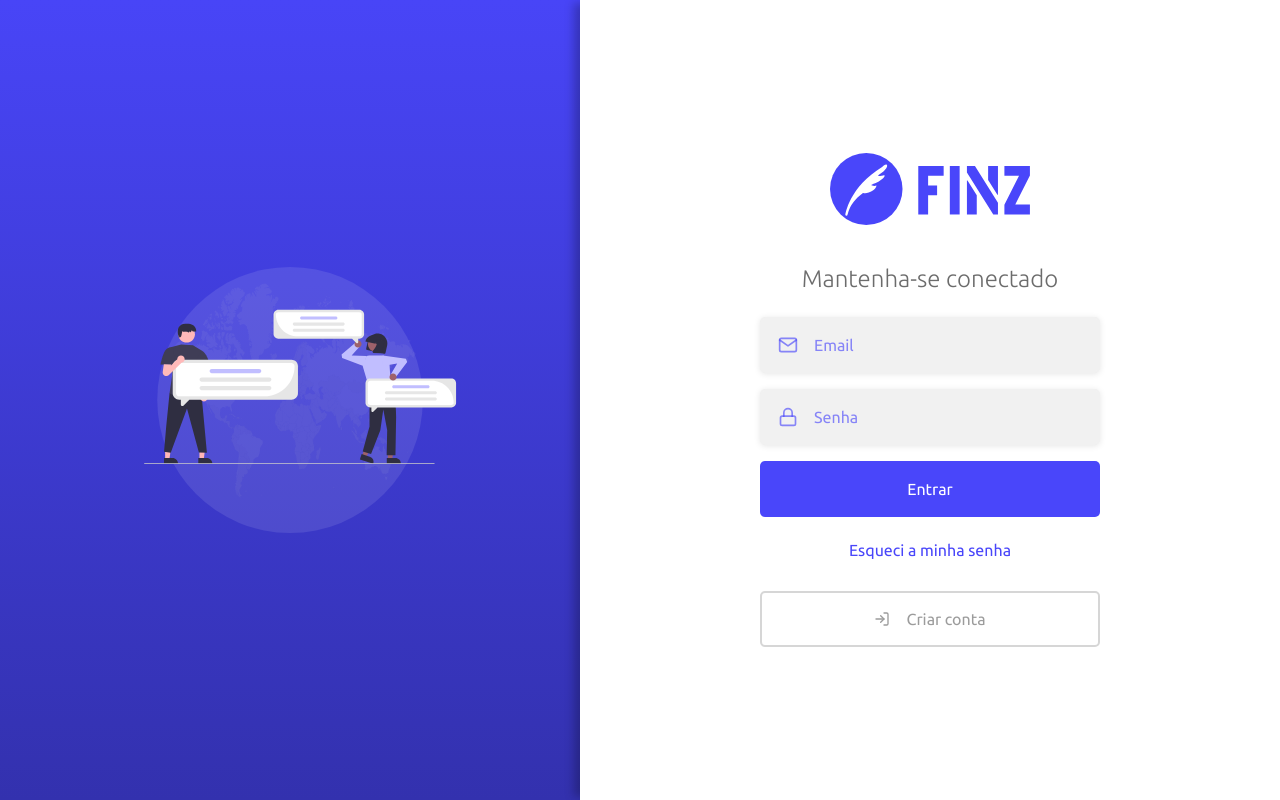
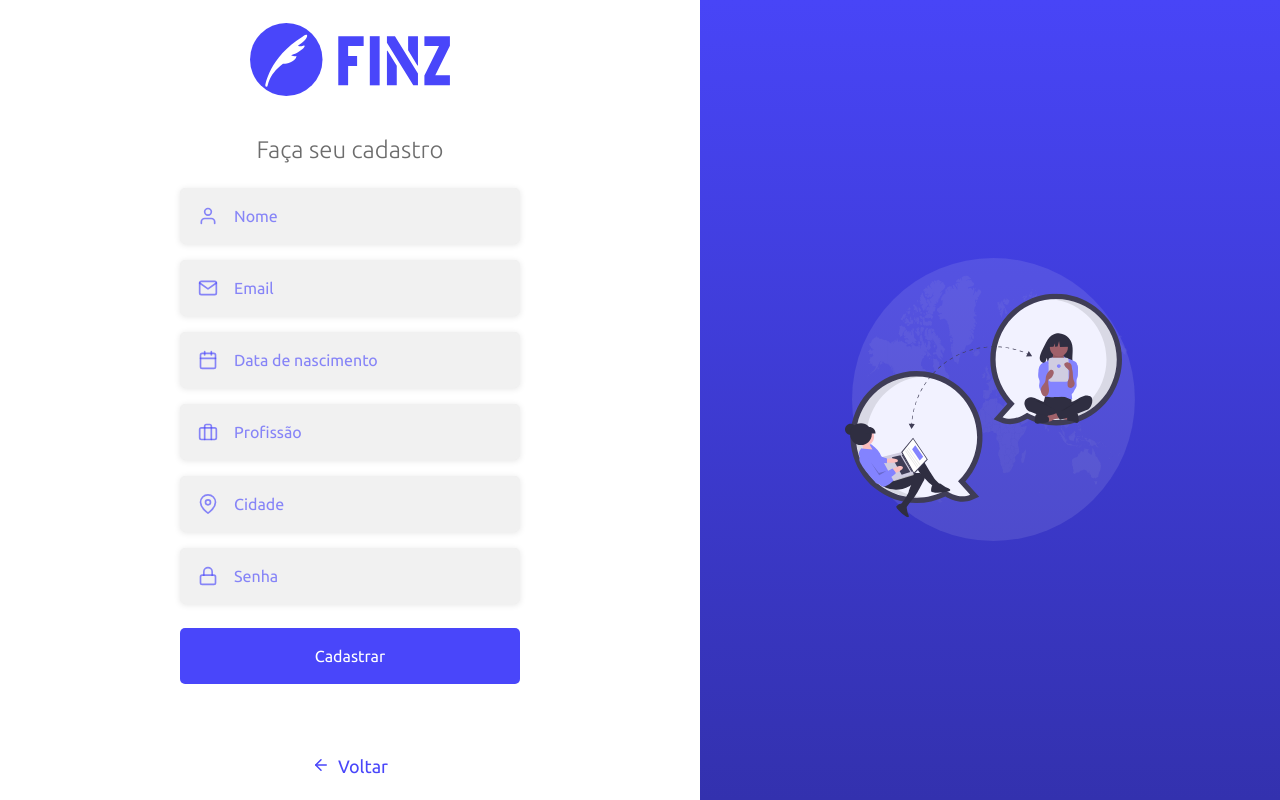
Before and after one commit to LuisPeixoto/Finz-web, a React (Create React App) app: page /signup in a window 1280 px wide. Built offline with nearby package versions, Linux system fonts and the light colour scheme.

Commit message:
feat: created signup page

```diff
--- a/src/App.tsx
+++ b/src/App.tsx
@@ -1,11 +1,12 @@
 import React from 'react'
 
 import GlobalStyle from './styles/global'
-import SignIn from './pages/SignIn/index'
+// import SignIn from './pages/SignIn/'
+import SignUp from './pages/SignUp/'
 
 const App: React.FunctionComponent = () => (
   <>
-    <SignIn />
+    <SignUp />
     <GlobalStyle />
   </>
 )
--- a/src/components/Button/styles.ts
+++ b/src/components/Button/styles.ts
@@ -10,7 +10,7 @@ export const MainContainer = styled.button`
   color: #fff;
   width: 100%;
   font-weight: 500;
-  margin-top: 16px;
+  margin-top: 24px;
   transition: background-color 0.6s;
 
   &:hover {
--- /dev/null
+++ b/src/pages/SignUp/index.tsx
@@ -0,0 +1,49 @@
+import React from 'react'
+import { Container, Content, Background } from './styles'
+import logoSVG from '../../assets/logo.svg'
+import {
+  FiArrowLeft,
+  FiUser,
+  FiMail,
+  FiLock,
+  FiBriefcase,
+  FiMapPin,
+  FiCalendar,
+} from 'react-icons/fi'
+
+import Input from '../../components/Input'
+import MainButton from '../../components/Button/mainButton'
+
+const SignUp: React.FC = () => (
+  <>
+    <Container>
+      <Content>
+        <img src={logoSVG} width="200px" alt="Finz" />
+        <form>
+          <h1>Faça seu cadastro</h1>
+          <Input name="name" icon={FiUser} placeholder="Nome" />
+          <Input name="email" icon={FiMail} placeholder="Email" />
+          <Input
+            name="birth"
+            icon={FiCalendar}
+            placeholder="Data de nascimento"
+          />
+          <Input name="work" icon={FiBriefcase} placeholder="Profissão" />
+          <Input name="city" icon={FiMapPin} placeholder="Cidade" />
+          <Input
+            name="password"
+            icon={FiLock}
+            type="password"
+            placeholder="Senha"
+          />
+          <MainButton type="submit">Cadastrar</MainButton>
+        </form>
+        <a href="/">
+          <FiArrowLeft /> Voltar
+        </a>
+      </Content>
+      <Background />
+    </Container>
+  </>
+)
+export default SignUp
--- /dev/null
+++ b/src/pages/SignUp/styles.ts
@@ -0,0 +1,56 @@
+import styled from 'styled-components'
+import singInVector from '../../assets/sign-up-vector.svg'
+import { shade } from 'polished'
+
+export const Container = styled.div`
+  height: 100vh;
+  display: flex;
+  align-items: stretch;
+`
+export const Content = styled.div`
+  display: flex;
+  background-color: #fff;
+  flex-direction: column;
+  justify-content: center;
+  align-items: center;
+  width: 100%;
+  max-width: 700px;
+  -webkit-box-shadow: -9px 0px 9px -3px rgba(0, 0, 0, 0.25);
+  box-shadow: -9px 0px 9px -3px rgba(0, 0, 0, 0.25);
+
+  form {
+    margin: 40px 0 48px 0;
+    width: 340px;
+    text-align: center;
+
+    h1 {
+      margin-bottom: 24px;
+      font-size: 24px;
+      font-weight: 300;
+    }
+  }
+
+  a {
+    color: #4946fa;
+    font-size: 18px;
+    display: block;
+    display: flex;
+    margin-top: 24px;
+    transition: transform 0.6s, color 0.6s;
+    text-decoration: none;
+    &:hover {
+      color: ${shade(0.2, '#4946fa')};
+      transform: translateX(-5px);
+    }
+
+    svg {
+      margin-right: 8px;
+    }
+  }
+`
+export const Background = styled.div`
+  flex: 1;
+  background: url(${singInVector}) no-repeat center,
+    linear-gradient(180deg, #4845f7 0%, #3331ae 100%);
+  background-size: 50%;
+`
```
Also changed, not shown: src/assets/sign-up-vector.svg (added).
